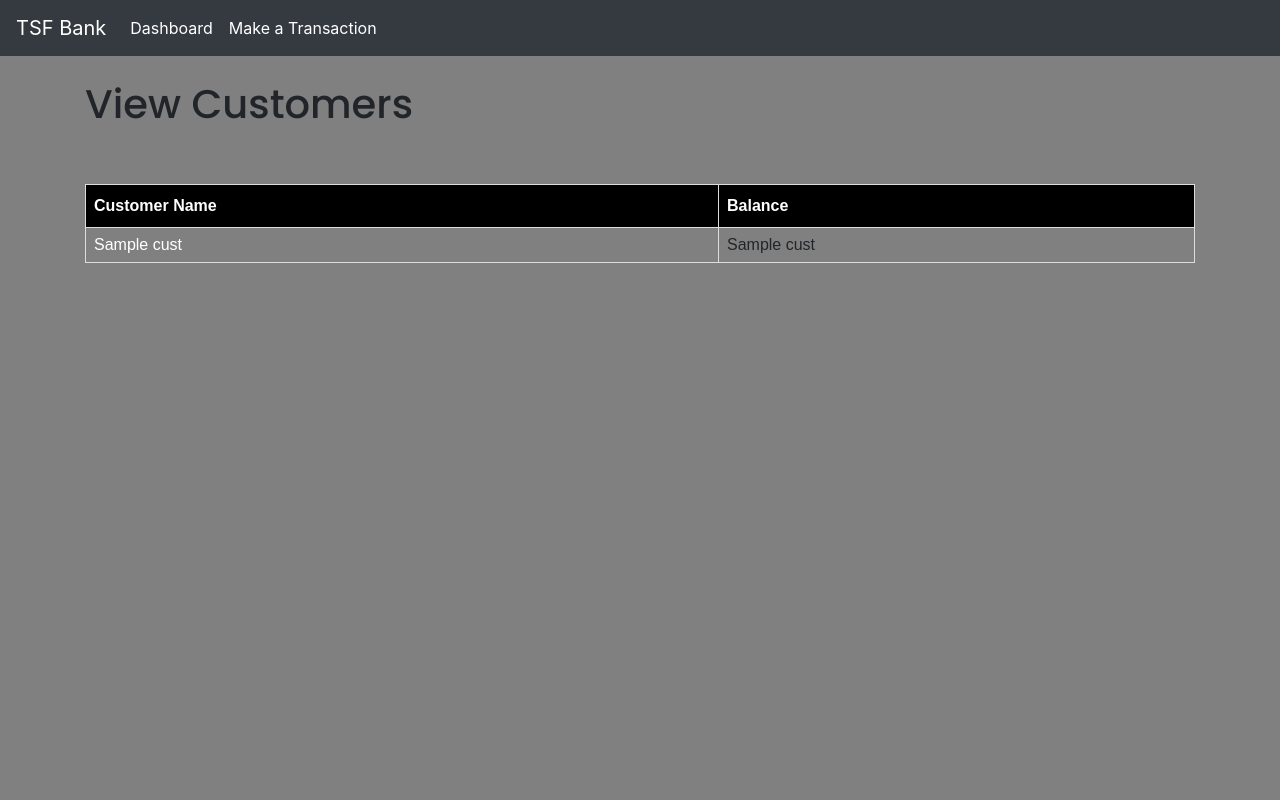
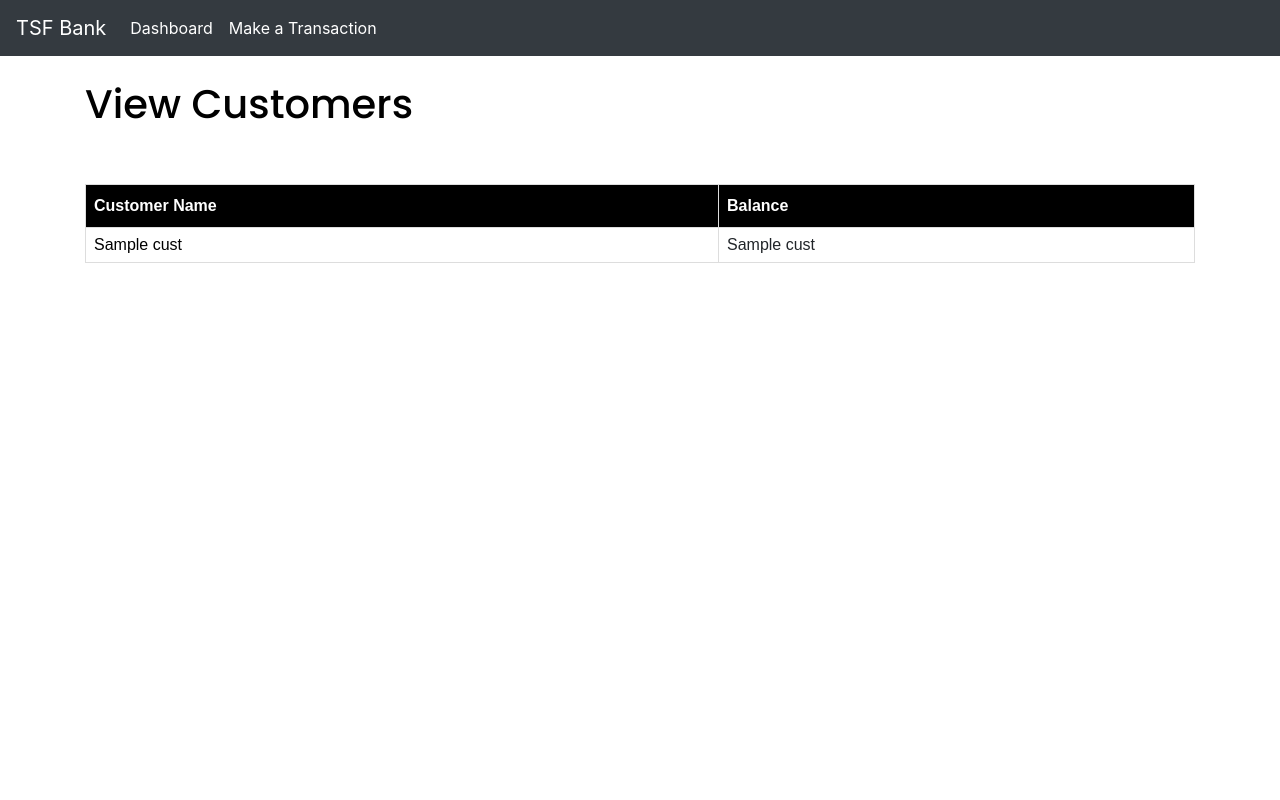
Before and after one commit to viabhinav/banking-system, a Flask app: template templates/customers.html in a window 1280 px wide. Run offline with Flask 2, Linux system fonts and the light colour scheme; the template is opened without the code that fills it: most values are stand-ins (such as "Sample title", 1, 10 or a date in 2020); some libraries are stand-ins or nearby versions.

Commit message:
Merge branch 'main' of https://github.com/viabhinav/banking-system

```diff
--- a/templates/base.html
+++ b/templates/base.html
@@ -35,7 +35,7 @@
 
     <title>{% block title %} {% endblock %}</title>
   </head>
-  <body style="background-color:grey;">
+  <body style="background-color:white;">
     <nav class="navbar navbar-expand-md navbar-dark bg-dark">
         <a class="navbar-brand" href="{{ url_for('index')}}">{% block heading %}{% endblock %}</a>
         <button class="navbar-toggler" type="button" data-toggle="collapse" data-target="#navbarNav" aria-controls="navbarNav" aria-expanded="false" aria-label="Toggle navigation">
--- a/templates/customers.html
+++ b/templates/customers.html
@@ -2,18 +2,13 @@
 
 {% block content %}
     <br>
-    <style>
-        a:hover{
-            color: black;
-        }
-    </style>
-    <h1>{% block title %} View Customers {% endblock %}</h1>
+    <h1 style="color:#000000;">{% block title %} View Customers {% endblock %}</h1>
     <br>
     <br>
     <table id="customers">
     <tr><th>Customer Name</th><th>Balance</th></tr>
     {% for cust in customers %}
-    <tr onclick="window.location.href = '/info/{{cust}}'" onmouseover="(document.getElementById('{{cust}}')).style.color='#000000'" onmouseout="(document.getElementById('{{cust}}')).style.color='#FFFFFF'"><td><a class="cust" id='{{cust}}' style="color:white;">{{cust}}</a></td><td>{{customers[cust]}}</td></tr>
+    <tr onclick="window.location.href = '/info/{{cust}}'" onmouseover="(document.getElementById('{{cust}}')).style.color='#000000'" onmouseout="(document.getElementById('{{cust}}')).style.color='#000000'"><td><a class="cust" id='{{cust}}' style="color:black;">{{cust}}</a></td><td>{{customers[cust]}}</td></tr>
     {% endfor %}
 {% endblock %}
 {% block heading %}
```
